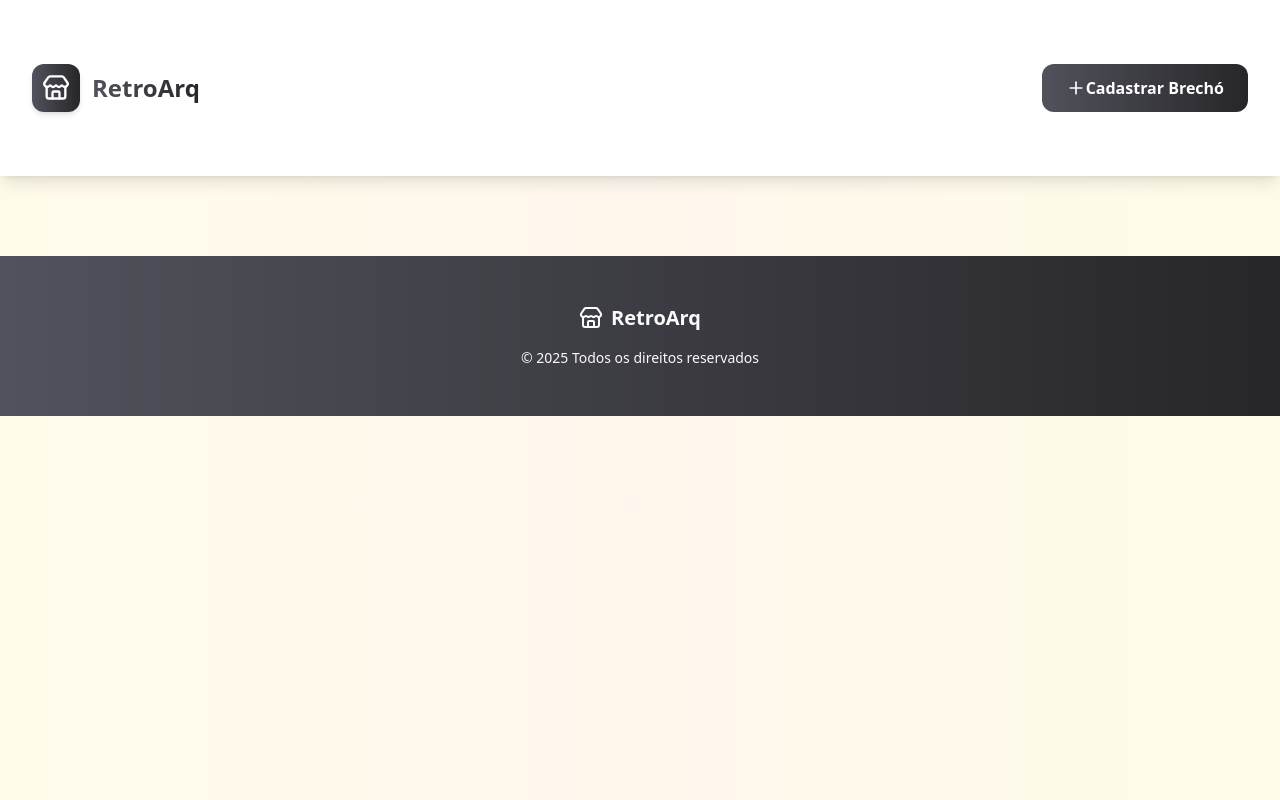
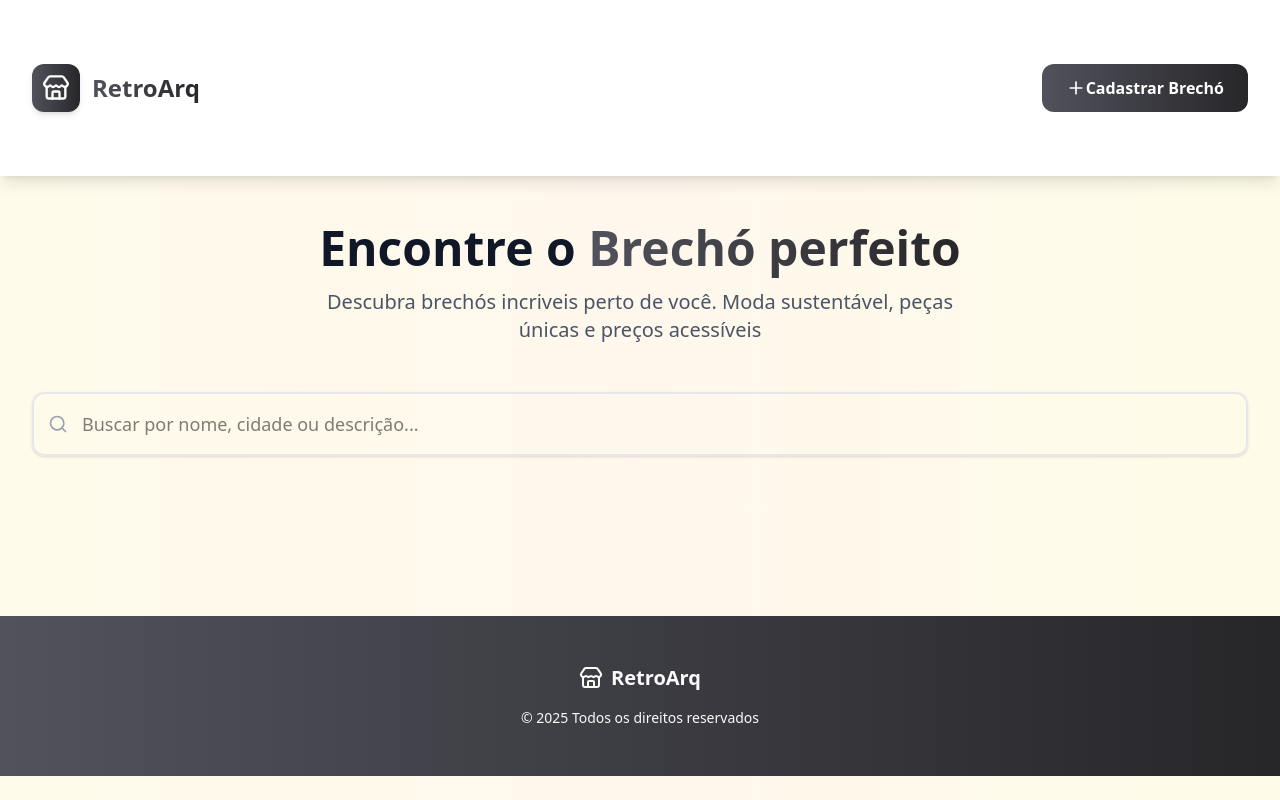
Before and after one commit to dressmarktplace/retro-arq, a React (Vite) app: page / in a window 1280 px wide. Built offline with nearby package versions, Linux system fonts and the light colour scheme.

Commit message:
Implementado buscas na home

```diff
--- a/src/pages/HomePage/index.jsx
+++ b/src/pages/HomePage/index.jsx
@@ -1,10 +1,30 @@
-import { Footer } from "../../components/Footer"
-import { Navbar } from "../../components/Navbar"
+import { Search } from "lucide-react"
 
 export const HomePage = () => {
     return (
-        <div className="w-full">
+        <div className="max-w-7xl mx-auto px-4 sm:px-6 lg:px-8 py-12">
+            <article className="text-center mb-12">
+                <h1 className="text-5xl font-bold text-gray-900 mb-4">
+                    Encontre o <span className="bg-linear-to-r from-zinc-600 to-zinc-800 bg-clip-text text-transparent">Brechó perfeito</span>
+                </h1>
+                <h2 className="text-xl text-gray-600 max-w-2xl mx-auto">
+                    Descubra brechós incriveis perto de você. Moda sustentável, peças únicas e preços acessíveis
+                </h2>
+            </article>
 
+            <div className="mb-8">
+                <form>
+                    <fieldset className="relative max-2xl mx-auto mb-6">
+                        <Search className="absolute left-4 top-1/2 transform -translate-y-1/2 text-gray-400 h-5 w-5" />
+
+                        <input
+                        type="text"
+                        placeholder="Buscar por nome, cidade ou descrição..."
+                        className=" w-full pl-12 pr-4 py-4 rounded-xl border-2 border-gray-200 text-lg shadow-sm focus:border-zinc-800 focus:outline-none"
+                        />
+                    </fieldset>
+                </form>
+            </div>
         </div>
     )
 }
```
